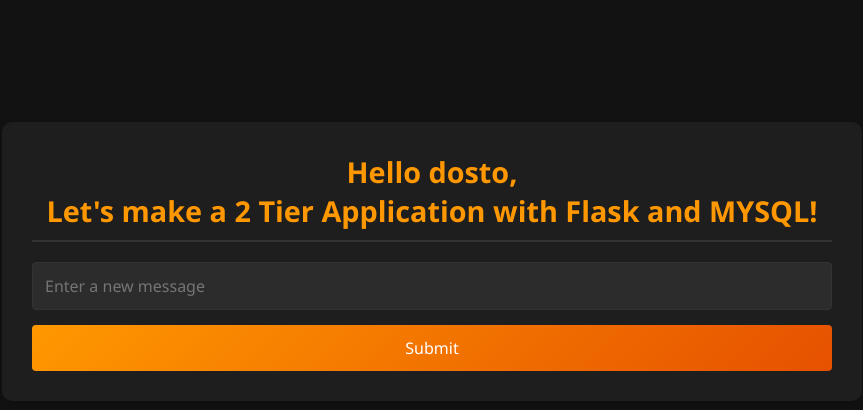
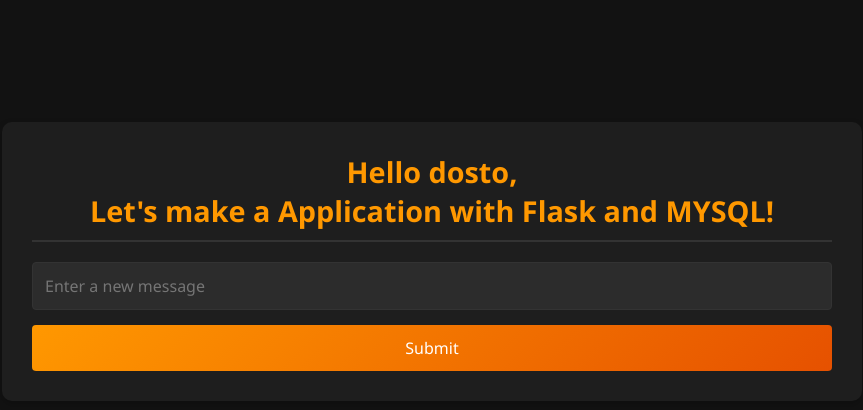
Before and after one commit to sahil4010/assignment, a Flask app: page / in a window 1280 px wide. Shown: the part 139-549 px from the top of the page, without its empty margins (208-1071 px from the left). Run offline with Flask 2, Linux system fonts and the light colour scheme; data that the repository does not hold is empty; some libraries are stand-ins or nearby versions.

Commit message:
mdoified image check

```diff
--- a/templates/index.html
+++ b/templates/index.html
@@ -119,7 +119,7 @@
 
 <body>
     <div class="container">
-        <h1>Hello dosto,<br>Let's make a 2 Tier Application with Flask and MYSQL!</h1>
+        <h1>Hello dosto,<br>Let's make a Application with Flask and MYSQL!</h1>
         <div class="messages">
             {% for message in messages %}
                 <p>{{ message[0] }}</p>
```
Also changed, not shown: .github/workflows/second-actions.yml.
